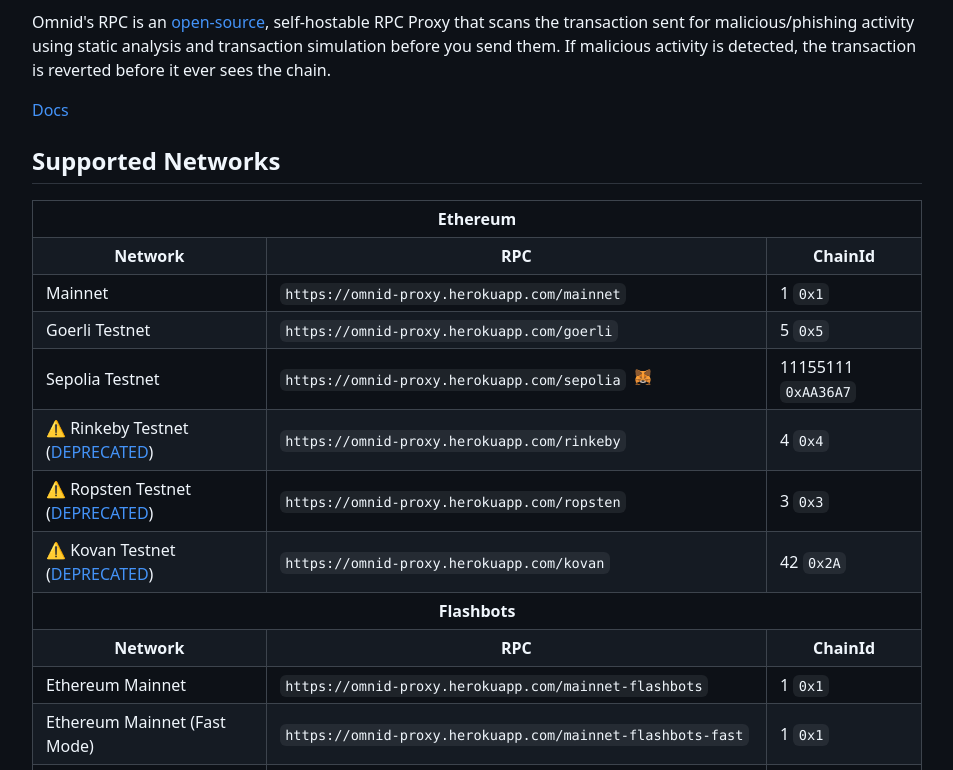
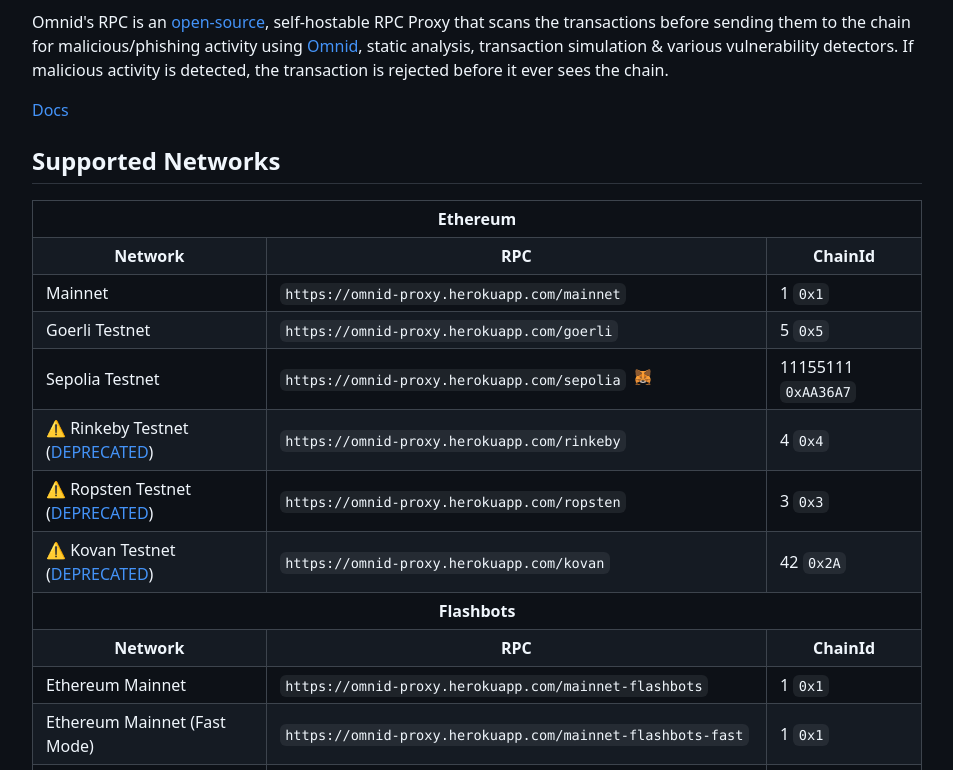
Before and after one commit to anudit/omnid-proxy-rpc, a website: page public/index.html in a window 1280 px wide. Shown: the part 102-872 px from the top of the page, without its empty margins (163-1116 px from the left). Drawn offline with nearby package versions, Linux system fonts and the light colour scheme.

```diff
--- a/public/index.html
+++ b/public/index.html
@@ -47,7 +47,7 @@
     </style>
     <body style="font-family: system-ui;" class="markdown-body">
         <h1>🛡️ Omnid RPC Proxy</h1>
-        <p>Omnid's RPC is an <a href="https://github.com/anudit/omnid-proxy-rpc" target='_blank'>open-source</a>, self-hostable RPC Proxy that scans the transaction sent for malicious/phishing activity using static analysis and transaction simulation before you send them. If malicious activity is detected, the transaction is reverted before it ever sees the chain.</p>
+        <p>Omnid's RPC is an <a href="https://github.com/anudit/omnid-proxy-rpc" target='_blank'>open-source</a>, self-hostable RPC Proxy that scans the transactions before sending them to the chain for malicious/phishing activity using <a href="https://omnid.space" target="_blank">Omnid</a>, static analysis, transaction simulation & various vulnerability detectors. If malicious activity is detected, the transaction is rejected before it ever sees the chain.</p>
         <a href="https://docs.theconvo.space/docs/ConvoX/omnid-rpc" target="_blank">Docs</a>
         <br/>
         <h2>Supported Networks</h2>
--- a/requirements.txt
+++ b/requirements.txt
@@ -1,2 +1,3 @@
 slither-analyzer==0.8.3
 solc-select==0.2.1
+mythril=0.23.5
```
Also changed, not shown: 1 other file.
